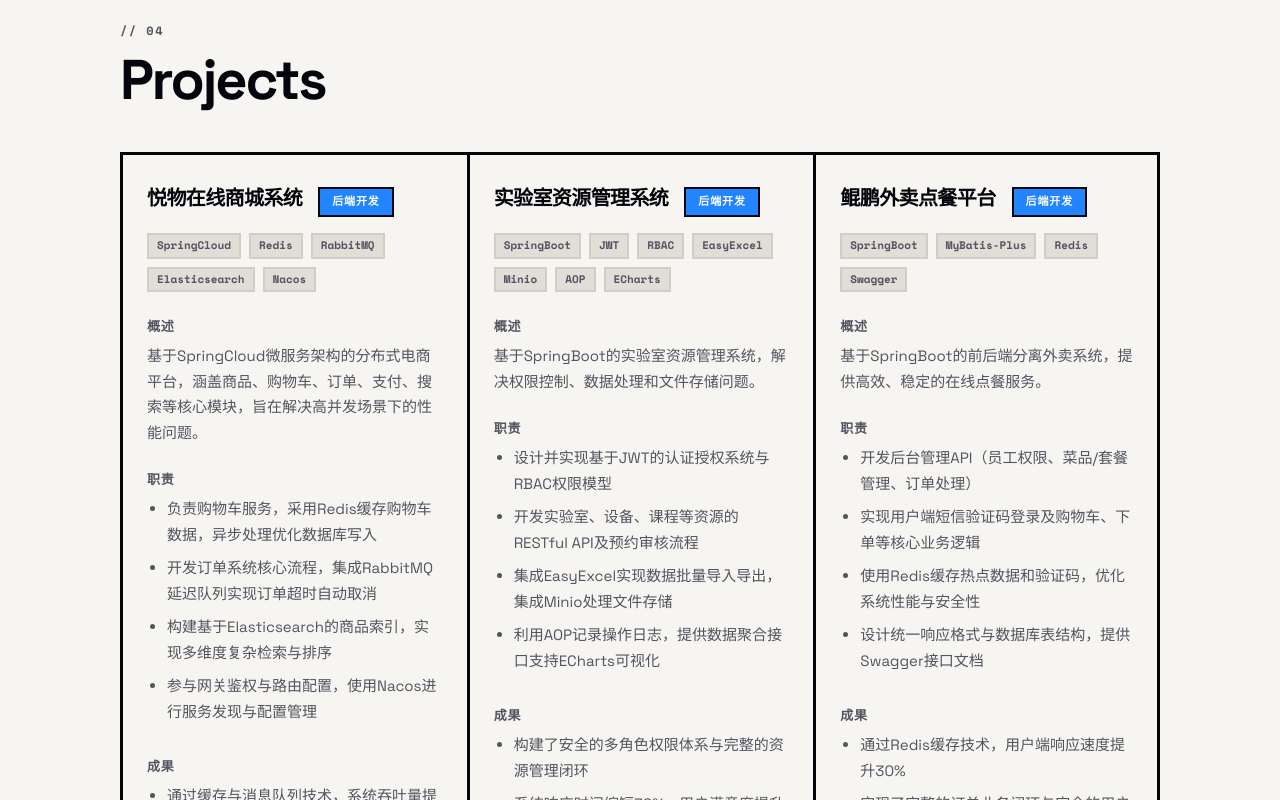
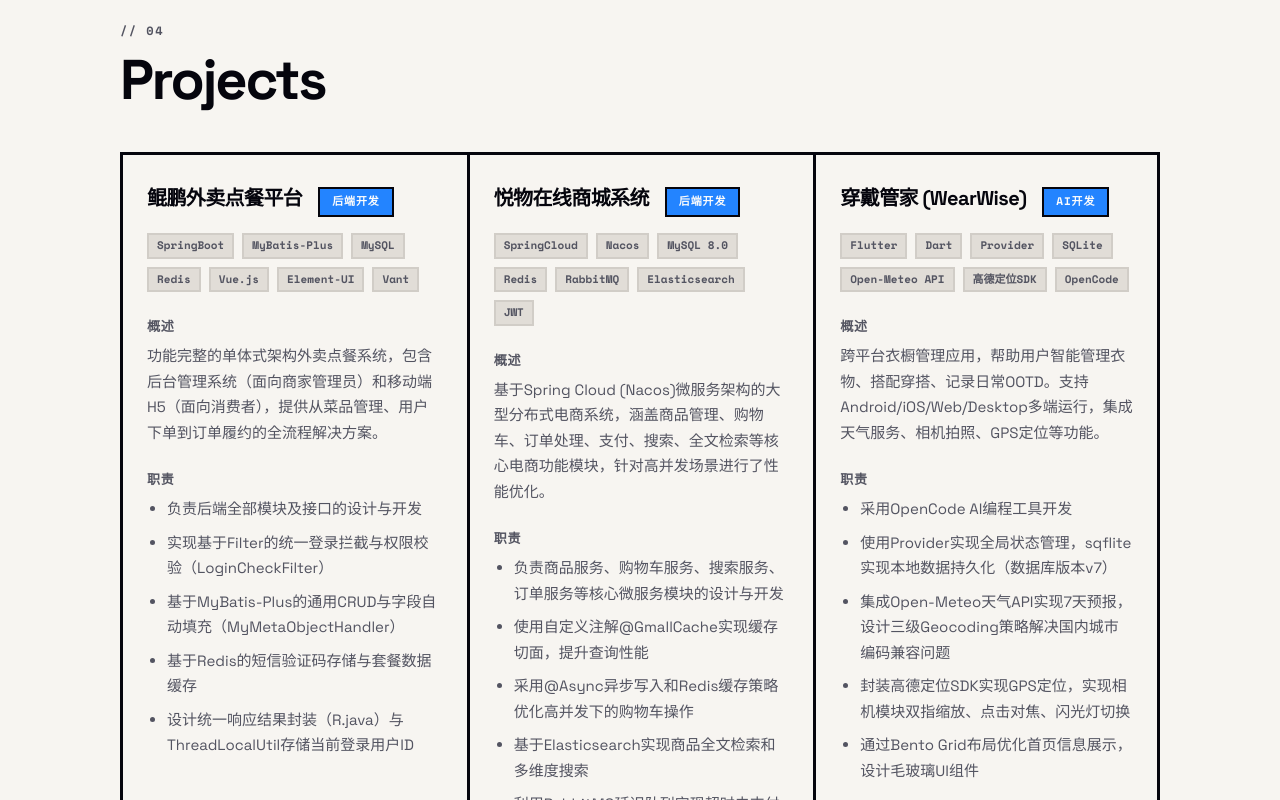
Before and after one commit to zyp556678/personal-resume, a Vue app: page / in a window 1280 px wide. Shown: the part 2000-2800 px from the top of the page. Built offline with nearby package versions, Linux system fonts and the light colour scheme.

Commit message:
简历更新

```diff
--- a/src/App.vue
+++ b/src/App.vue
@@ -48,14 +48,17 @@
           <div class="bento-info">
             <h1 class="bento-name">张宇鹏</h1>
             <div class="bento-contacts">
+              <div class="contact-chip"><i class="fas fa-briefcase"></i> Java后端开发工程师</div>
               <div class="contact-chip"><i class="fas fa-phone"></i> 18745397398</div>
               <div class="contact-chip"><i class="fas fa-envelope"></i> taitanyunluo2@126.com</div>
               <div class="contact-chip"><i class="fas fa-user"></i> 男</div>
-              <div class="contact-chip"><i class="fas fa-map-marker-alt"></i> 黑龙江省牡丹江市</div>
               <div class="contact-chip"><i class="fas fa-birthday-cake"></i> 2005年12月</div>
-              <div class="contact-chip"><i class="fas fa-flag"></i> 汉族</div>
+              <div class="contact-chip"><i class="fas fa-flag"></i> 共青团员</div>
             </div>
             <div class="bento-social">
+              <a href="https://www.hellozypzyp.online/" target="_blank" class="social-pill" rel="noopener noreferrer">
+                <i class="fas fa-globe"></i> 个人信息网站
+              </a>
               <a href="https://github.com/zyp556678" target="_blank" class="social-pill" rel="noopener noreferrer">
                 <i class="fab fa-github"></i> GitHub
               </a>
@@ -226,76 +229,6 @@
         </div>
         <div class="projects-grid">
 
-          <div class="proj-card" @click="openProjectModal('yuewu')" tabindex="0" role="button" @keydown.enter="openProjectModal('yuewu')">
-            <div class="proj-head">
-              <h3>悦物在线商城系统</h3>
-              <span class="proj-role">后端开发</span>
-            </div>
-            <div class="proj-techs">
-              <span class="proj-tag">SpringCloud</span>
-              <span class="proj-tag">Redis</span>
-              <span class="proj-tag">RabbitMQ</span>
-              <span class="proj-tag">Elasticsearch</span>
-              <span class="proj-tag">Nacos</span>
-            </div>
-            <div class="proj-section">
-              <h4>概述</h4>
-              <p>基于SpringCloud微服务架构的分布式电商平台，涵盖商品、购物车、订单、支付、搜索等核心模块，旨在解决高并发场景下的性能问题。</p>
-            </div>
-            <div class="proj-section">
-              <h4>职责</h4>
-              <ul>
-                <li>负责购物车服务，采用Redis缓存购物车数据，异步处理优化数据库写入</li>
-                <li>开发订单系统核心流程，集成RabbitMQ延迟队列实现订单超时自动取消</li>
-                <li>构建基于Elasticsearch的商品索引，实现多维度复杂检索与排序</li>
-                <li>参与网关鉴权与路由配置，使用Nacos进行服务发现与配置管理</li>
-              </ul>
-            </div>
-            <div class="proj-section">
-              <h4>成果</h4>
-              <ul>
-                <li>通过缓存与消息队列技术，系统吞吐量提升30%</li>
-                <li>实现了完整的电商核心业务闭环，保障系统稳定与高效</li>
-              </ul>
-            </div>
-          </div>
-
-          <div class="proj-card" @click="openProjectModal('laboratory')" tabindex="0" role="button" @keydown.enter="openProjectModal('laboratory')">
-            <div class="proj-head">
-              <h3>实验室资源管理系统</h3>
-              <span class="proj-role">后端开发</span>
-            </div>
-            <div class="proj-techs">
-              <span class="proj-tag">SpringBoot</span>
-              <span class="proj-tag">JWT</span>
-              <span class="proj-tag">RBAC</span>
-              <span class="proj-tag">EasyExcel</span>
-              <span class="proj-tag">Minio</span>
-              <span class="proj-tag">AOP</span>
-              <span class="proj-tag">ECharts</span>
-            </div>
-            <div class="proj-section">
-              <h4>概述</h4>
-              <p>基于SpringBoot的实验室资源管理系统，解决权限控制、数据处理和文件存储问题。</p>
-            </div>
-            <div class="proj-section">
-              <h4>职责</h4>
-              <ul>
-                <li>设计并实现基于JWT的认证授权系统与RBAC权限模型</li>
-                <li>开发实验室、设备、课程等资源的RESTful API及预约审核流程</li>
-                <li>集成EasyExcel实现数据批量导入导出，集成Minio处理文件存储</li>
-                <li>利用AOP记录操作日志，提供数据聚合接口支持ECharts可视化</li>
-              </ul>
-            </div>
-            <div class="proj-section">
-              <h4>成果</h4>
-              <ul>
-                <li>构建了安全的多角色权限体系与完整的资源管理闭环</li>
-                <li>系统响应时间缩短30%，用户满意度提升20%</li>
-              </ul>
-            </div>
-          </div>
-
           <div class="proj-card" @click="openProjectModal('takeout')" tabindex="0" role="button" @keydown.enter="openProjectModal('takeout')">
             <div class="proj-head">
               <h3>鲲鹏外卖点餐平台</h3>
@@ -304,27 +237,84 @@
             <div class="proj-techs">
               <span class="proj-tag">SpringBoot</span>
               <span class="proj-tag">MyBatis-Plus</span>
+              <span class="proj-tag">MySQL</span>
               <span class="proj-tag">Redis</span>
-              <span class="proj-tag">Swagger</span>
+              <span class="proj-tag">Vue.js</span>
+              <span class="proj-tag">Element-UI</span>
+              <span class="proj-tag">Vant</span>
             </div>
             <div class="proj-section">
               <h4>概述</h4>
-              <p>基于SpringBoot的前后端分离外卖系统，提供高效、稳定的在线点餐服务。</p>
+              <p>功能完整的单体式架构外卖点餐系统，包含后台管理系统（面向商家管理员）和移动端H5（面向消费者），提供从菜品管理、用户下单到订单履约的全流程解决方案。</p>
             </div>
             <div class="proj-section">
               <h4>职责</h4>
               <ul>
-                <li>开发后台管理API（员工权限、菜品/套餐管理、订单处理）</li>
-                <li>实现用户端短信验证码登录及购物车、下单等核心业务逻辑</li>
-                <li>使用Redis缓存热点数据和验证码，优化系统性能与安全性</li>
-                <li>设计统一响应格式与数据库表结构，提供Swagger接口文档</li>
+                <li>负责后端全部模块及接口的设计与开发</li>
+                <li>实现基于Filter的统一登录拦截与权限校验（LoginCheckFilter）</li>
+                <li>基于MyBatis-Plus的通用CRUD与字段自动填充（MyMetaObjectHandler）</li>
+                <li>基于Redis的短信验证码存储与套餐数据缓存</li>
+                <li>设计统一响应结果封装（R.java）与ThreadLocalUtil存储当前登录用户ID</li>
               </ul>
             </div>
+          </div>
+
+          <div class="proj-card" @click="openProjectModal('yuewu')" tabindex="0" role="button" @keydown.enter="openProjectModal('yuewu')">
+            <div class="proj-head">
+              <h3>悦物在线商城系统</h3>
+              <span class="proj-role">后端开发</span>
+            </div>
+            <div class="proj-techs">
+              <span class="proj-tag">SpringCloud</span>
+              <span class="proj-tag">Nacos</span>
+              <span class="proj-tag">MySQL 8.0</span>
+              <span class="proj-tag">Redis</span>
+              <span class="proj-tag">RabbitMQ</span>
+              <span class="proj-tag">Elasticsearch</span>
+              <span class="proj-tag">JWT</span>
+            </div>
             <div class="proj-section">
-              <h4>成果</h4>
+              <h4>概述</h4>
+              <p>基于Spring Cloud (Nacos)微服务架构的大型分布式电商系统，涵盖商品管理、购物车、订单处理、支付、搜索、全文检索等核心电商功能模块，针对高并发场景进行了性能优化。</p>
+            </div>
+            <div class="proj-section">
+              <h4>职责</h4>
               <ul>
-                <li>通过Redis缓存技术，用户端响应速度提升30%</li>
-                <li>实现了完整的订单业务闭环与安全的用户认证机制</li>
+                <li>负责商品服务、购物车服务、搜索服务、订单服务等核心微服务模块的设计与开发</li>
+                <li>使用自定义注解@GmallCache实现缓存切面，提升查询性能</li>
+                <li>采用@Async异步写入和Redis缓存策略优化高并发下的购物车操作</li>
+                <li>基于Elasticsearch实现商品全文检索和多维度搜索</li>
+                <li>利用RabbitMQ延迟队列实现超时未支付订单自动取消</li>
+              </ul>
+            </div>
+          </div>
+
+          <div class="proj-card" @click="openProjectModal('wearwise')" tabindex="0" role="button" @keydown.enter="openProjectModal('wearwise')">
+            <div class="proj-head">
+              <h3>穿戴管家 (WearWise)</h3>
+              <span class="proj-role">AI开发</span>
+            </div>
+            <div class="proj-techs">
+              <span class="proj-tag">Flutter</span>
+              <span class="proj-tag">Dart</span>
+              <span class="proj-tag">Provider</span>
+              <span class="proj-tag">SQLite</span>
+              <span class="proj-tag">Open-Meteo API</span>
+              <span class="proj-tag">高德定位SDK</span>
+              <span class="proj-tag">OpenCode</span>
+            </div>
+            <div class="proj-section">
+              <h4>概述</h4>
+              <p>跨平台衣橱管理应用，帮助用户智能管理衣物、搭配穿搭、记录日常OOTD。支持Android/iOS/Web/Desktop多端运行，集成天气服务、相机拍照、GPS定位等功能。</p>
+            </div>
+            <div class="proj-section">
+              <h4>职责</h4>
+              <ul>
+                <li>采用OpenCode AI编程工具开发</li>
+                <li>使用Provider实现全局状态管理，sqflite实现本地数据持久化（数据库版本v7）</li>
+                <li>集成Open-Meteo天气API实现7天预报，设计三级Geocoding策略解决国内城市编码兼容问题</li>
+                <li>封装高德定位SDK实现GPS定位，实现相机模块双指缩放、点击对焦、闪光灯切换</li>
+                <li>通过Bento Grid布局优化首页信息展示，设计毛玻璃UI组件</li>
               </ul>
             </div>
           </div>
@@ -377,9 +367,8 @@
         </div>
         <div class="eval-box">
           <ul>
-            <li>了解基础的软件开发流程与规范，具备良好的编程习惯和学习新技术的能力</li>
-            <li>能够快速适应工作需求变化，拥有责任感</li>
-            <li>在复杂多变的工作环境中能够保持冷静思考</li>
+            <li>有良好的编程习惯和学习新技术的能力，能够快速适应工作需求变化</li>
+            <li>有责任感，在复杂多变的工作环境中能够保持冷静思考</li>
             <li>善于沟通交流，有效促进团队内部的合作氛围</li>
           </ul>
         </div>
@@ -442,9 +431,9 @@ export default {
     },
     openProjectModal(key) {
       const map = {
+        takeout: { name: '鲲鹏外卖点餐平台', gitee: 'https://gitee.com/zyp556678/take_out_system', github: 'https://github.com/zyp556678/take_out_system' },
         yuewu: { name: '悦物在线商城系统', gitee: 'https://gitee.com/zyp556678/yuewu_parent', github: 'https://github.com/zyp556678/yuewu_parent' },
-        laboratory: { name: '实验室资源管理系统', gitee: 'https://gitee.com/zyp556678/laboratory-master', github: 'https://github.com/zyp556678/laboratory-master' },
-        takeout: { name: '鲲鹏外卖点餐平台', gitee: 'https://gitee.com/zyp556678/take_out_system', github: 'https://github.com/zyp556678/take_out_system' }
+        wearwise: { name: '穿戴管家 (WearWise)', gitee: 'https://gitee.com/zyp556678/wareManager', github: 'https://github.com/zyp556678/wareManager' }
       };
       this.selectedProject = map[key];
       this.showModal = true;
```
Also changed, not shown: 1 other file (tests, documents, lock files or other folders).
